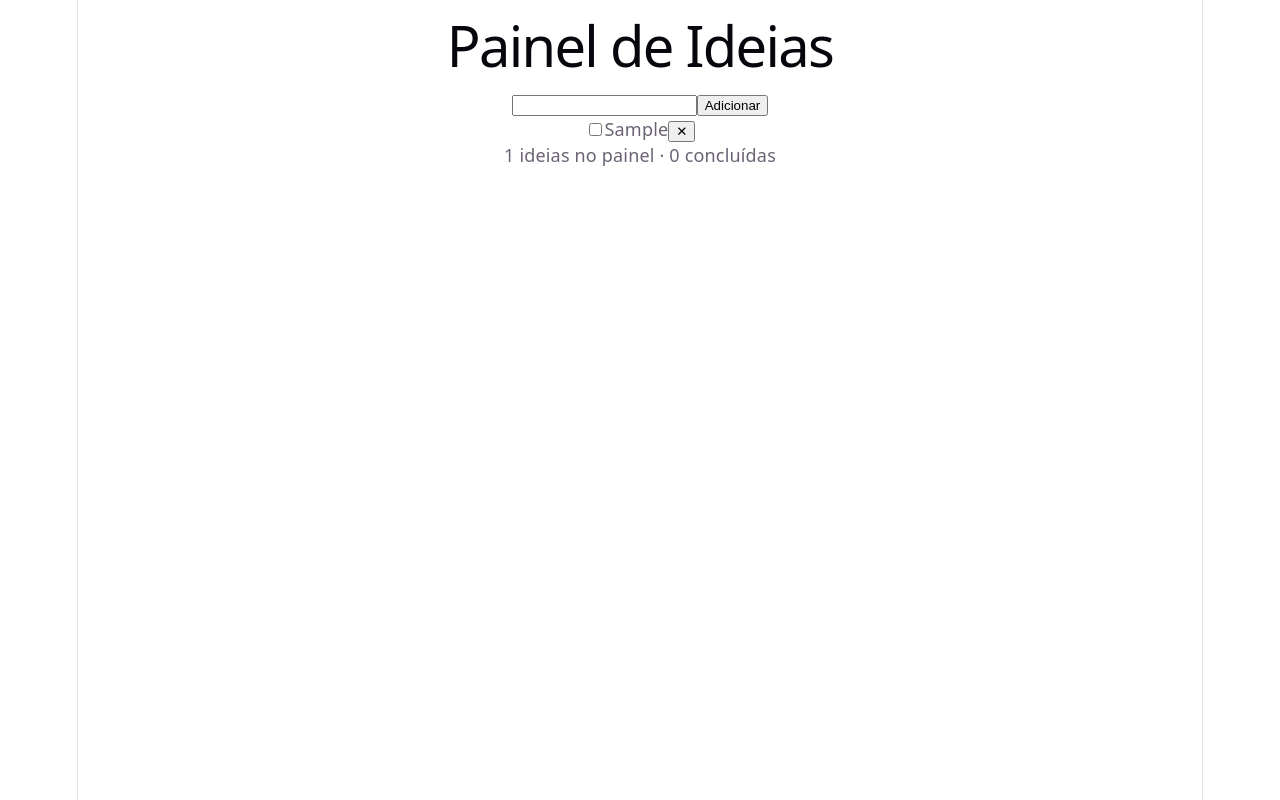
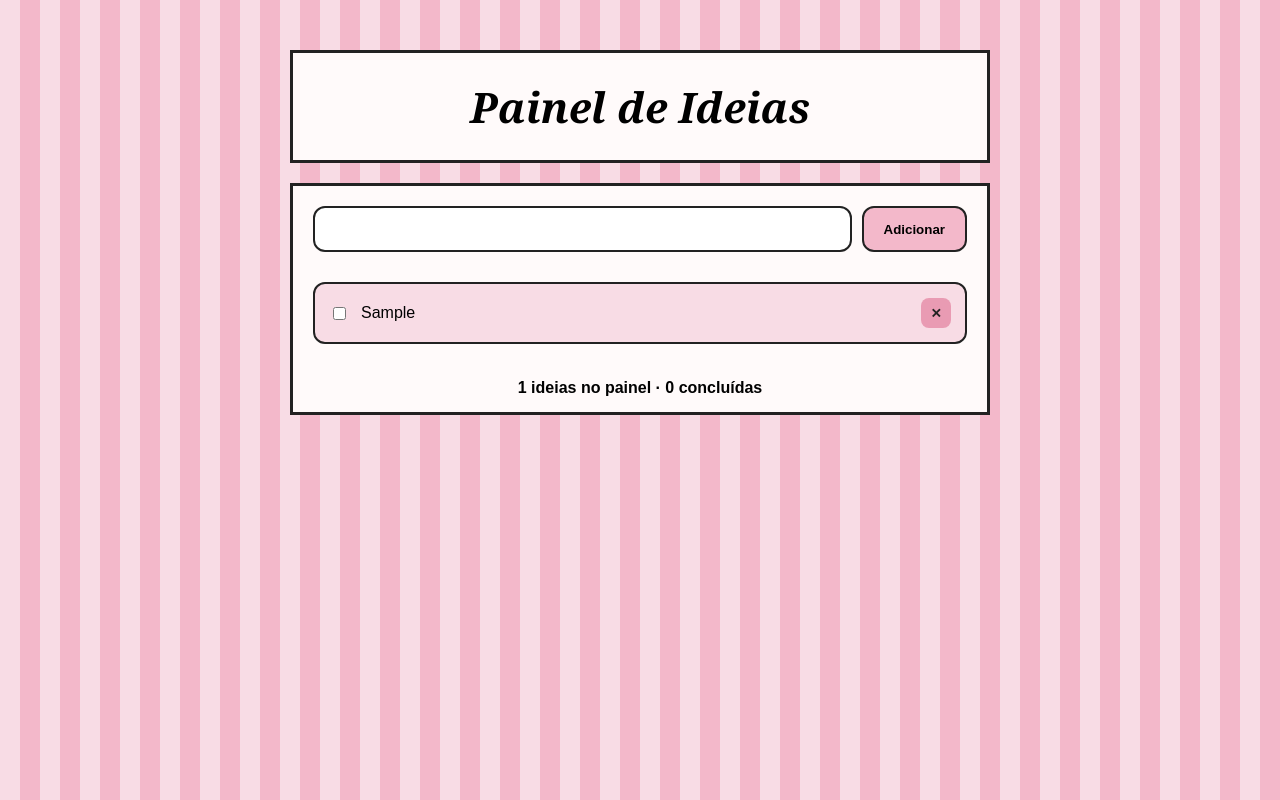
Before and after one commit to isayyzks/painel-de-ideias, a React (Vite) app in the folder painel/: page / in a window 1280 px wide. Both pictures are taken after typing "Sample" into the empty fields and a click on the button "Adicionar". Built offline with nearby package versions, Linux system fonts and the light colour scheme.

Commit message:
feat: Estilização do painel de ideias

```diff
--- a/painel/src/App.css
+++ b/painel/src/App.css
@@ -1,184 +1,150 @@
-.counter {
-  font-size: 16px;
-  padding: 5px 10px;
-  border-radius: 5px;
-  color: var(--accent);
-  background: var(--accent-bg);
-  border: 2px solid transparent;
-  transition: border-color 0.3s;
-  margin-bottom: 24px;
+.pagina {
+  min-height: 100vh;
+  background-color: #f8dce5;
 
-  &:hover {
-    border-color: var(--accent-border);
-  }
-  &:focus-visible {
-    outline: 2px solid var(--accent);
-    outline-offset: 2px;
-  }
+  background-image: repeating-linear-gradient(
+    90deg,
+    #f8dce5 0px,
+    #f8dce5 20px,
+    #f3b8ca 20px,
+    #f3b8ca 40px
+  );
+
+  padding: 50px 20px;
+  text-align: center;
 }
 
-.hero {
-  position: relative;
+.pagina h1 {
+  width: 90%;
+  max-width: 700px;
+  margin: 0 auto;
+  padding: 25px;
 
-  .base,
-  .framework,
-  .vite {
-    inset-inline: 0;
-    margin: 0 auto;
-  }
+  background-color: #fffafa;
+  border: 3px solid #222;
 
-  .base {
-    width: 170px;
-    position: relative;
-    z-index: 0;
-  }
-
-  .framework,
-  .vite {
-    position: absolute;
-  }
-
-  .framework {
-    z-index: 1;
-    top: 34px;
-    height: 28px;
-    transform: perspective(2000px) rotateZ(300deg) rotateX(44deg) rotateY(39deg)
-      scale(1.4);
-  }
-
-  .vite {
-    z-index: 0;
-    top: 107px;
-    height: 26px;
-    width: auto;
-    transform: perspective(2000px) rotateZ(300deg) rotateX(40deg) rotateY(39deg)
-      scale(0.8);
-  }
+  font-family: Georgia, serif;
+  font-style: italic;
+  font-size: 42px;
 }
 
-#center {
+.formulario {
+  width: 90%;
+  max-width: 700px;
+  margin: 20px auto 0;
+  padding: 20px;
+
+  background-color: #fffafa;
+  border-left: 3px solid #222;
+  border-right: 3px solid #222;
+  border-top: 3px solid #222;
+
   display: flex;
-  flex-direction: column;
-  gap: 25px;
-  place-content: center;
-  place-items: center;
-  flex-grow: 1;
-
-  @media (max-width: 1024px) {
-    padding: 32px 20px 24px;
-    gap: 18px;
-  }
+  gap: 10px;
 }
 
-#next-steps {
-  display: flex;
-  border-top: 1px solid var(--border);
-  text-align: left;
+.formulario input {
+  flex: 1;
+  padding: 12px;
 
-  & > div {
-    flex: 1 1 0;
-    padding: 32px;
-    @media (max-width: 1024px) {
-      padding: 24px 20px;
-    }
-  }
+  border: 2px solid #222;
+  border-radius: 12px;
+  background-color: white;
 
-  .icon {
-    margin-bottom: 16px;
-    width: 22px;
-    height: 22px;
-  }
 
-  @media (max-width: 1024px) {
-    flex-direction: column;
-    text-align: center;
-  }
+  font-size: 16px;
 }
 
-#docs {
-  border-right: 1px solid var(--border);
+.formulario button {
+  padding: 12px 20px;
 
-  @media (max-width: 1024px) {
-    border-right: none;
-    border-bottom: 1px solid var(--border);
-  }
+  background-color: #f3b8ca;
+  border: 2px solid #222;
+  border-radius: 12px;
+
+  font-weight: bold;
+  cursor: pointer;
 }
 
-#next-steps ul {
-  list-style: none;
-  padding: 0;
-  display: flex;
-  gap: 8px;
-  margin: 32px 0 0;
+.lista-ideias {
+  width: 90%;
+  max-width: 700px;
+  margin: 0 auto;
 
-  .logo {
-    height: 18px;
-  }
+  background-color: #fffafa;
+  padding: 10px 20px;
 
-  a {
-    color: var(--text-h);
-    font-size: 16px;
-    border-radius: 6px;
-    background: var(--social-bg);
-    display: flex;
-    padding: 6px 12px;
-    align-items: center;
-    gap: 8px;
-    text-decoration: none;
-    transition: box-shadow 0.3s;
-
-    &:hover {
-      box-shadow: var(--shadow);
-    }
-    .button-icon {
-      height: 18px;
-      width: 18px;
-    }
-  }
-
-  @media (max-width: 1024px) {
-    margin-top: 20px;
-    flex-wrap: wrap;
-    justify-content: center;
-
-    li {
-      flex: 1 1 calc(50% - 8px);
-    }
-
-    a {
-      width: 100%;
-      justify-content: center;
-      box-sizing: border-box;
-    }
-  }
+  border-left: 3px solid #222;
+  border-right: 3px solid #222;
 }
 
-#spacer {
-  height: 88px;
-  border-top: 1px solid var(--border);
-  @media (max-width: 1024px) {
-    height: 48px;
-  }
+.ideia {
+  display: flex;
+  align-items: center;
+  gap: 12px;
+
+  margin-bottom: 10px;
+  padding: 14px;
+
+  background-color: #f8dce5;
+  border: 2px solid #222;
+  border-radius: 12px;
+
+  text-align: left;
 }
 
-.ticks {
-  position: relative;
-  width: 100%;
+.ideia span {
+  flex: 1;
+}
 
-  &::before,
-  &::after {
-    content: '';
-    position: absolute;
-    top: -4.5px;
-    border: 5px solid transparent;
-  }
+.feita {
+  text-decoration: line-through;
+  opacity: 0.6;
+}
 
-  &::before {
-    left: 0;
-    border-left-color: var(--border);
-  }
-  &::after {
-    right: 0;
-    border-right-color: var(--border);
-  }
+.botao-remover {
+  background-color: #e99bb3;
+  color: #222;
+
+  border: none;
+  border-radius: 8px;
+
+  width: 30px;
+  height: 30px;
+
+  font-weight: bold;
+  cursor: pointer;
 }
+
+.botao-remover:hover {
+  background-color: #df7fa0;
+}
+
+.erro {
+  width: 90%;
+  max-width: 700px;
+  margin: 0 auto;
+  padding: 8px 20px;
+
+  background-color: #fffafa;
+  color: #b54263;
+
+  font-size: 14px;
+  font-weight: bold;
+}
+
+footer {
+  width: 90%;
+  max-width: 700px;
+  margin: 0 auto;
+  padding: 15px 20px;
+
+  background-color: #fffafa;
+
+  border-left: 3px solid #222;
+  border-right: 3px solid #222;
+  border-bottom: 3px solid #222;
+
+  font-weight: bold;
+  text-align: center;
+}
--- a/painel/src/App.jsx
+++ b/painel/src/App.jsx
@@ -1,4 +1,5 @@
 import { useState } from 'react'
+import './App.css'
 
 function App() {
   const [ideias, setIdeias] = useState([])
@@ -20,7 +21,8 @@ function App() {
     }
 
     setIdeias((atual) => [...atual, ideia])
-setNovaIdeia('')
+    setNovaIdeia('')
+    setErro('')
   }
 
   function alternarIdeia(id) {
@@ -40,24 +42,27 @@ function removerIdeia(id) {
 }
 
   return (
-    <div>
+    <div className="pagina">
   <h1>Painel de Ideias</h1>
 
-  <form onSubmit={adicionarIdeia}>
+  <form  className="formulario" onSubmit={adicionarIdeia}>
     <input
       type="text"
       value={novaIdeia}
-      onChange={(event) => setNovaIdeia(event.target.value)}
+      onChange={(event) => {
+        setNovaIdeia(event.target.value)
+        setErro('')
+      }}
     />
 
     <button type="submit">Adicionar</button>
   </form>
 
-  {erro && <p>{erro}</p>}
+  {erro && <p className="erro">{erro}</p>}
 
-  <div>
+  <div className="lista-ideias">
   {ideias.map((ideia) => (
-    <div key={ideia.id}>
+    <div className="ideia" key={ideia.id}>
     <input type = "checkbox"
     checked = {ideia.feita}
     onChange={() => alternarIdeia(ideia.id)} />
@@ -66,7 +71,9 @@ function removerIdeia(id) {
         {ideia.texto}
       </span>
 
-      <button onClick={() => removerIdeia(ideia.id)}>✕</button>
+      <button
+        className="botao-remover"
+      onClick={() => removerIdeia(ideia.id)}>✕</button>
 
     </div>
   ))}
--- a/painel/src/index.css
+++ b/painel/src/index.css
@@ -1,111 +1,10 @@
-:root {
-  --text: #6b6375;
-  --text-h: #08060d;
-  --bg: #fff;
-  --border: #e5e4e7;
-  --code-bg: #f4f3ec;
-  --accent: #aa3bff;
-  --accent-bg: rgba(170, 59, 255, 0.1);
-  --accent-border: rgba(170, 59, 255, 0.5);
-  --social-bg: rgba(244, 243, 236, 0.5);
-  --shadow:
-    rgba(0, 0, 0, 0.1) 0 10px 15px -3px, rgba(0, 0, 0, 0.05) 0 4px 6px -2px;
-
-  --sans: system-ui, 'Segoe UI', Roboto, sans-serif;
-  --heading: system-ui, 'Segoe UI', Roboto, sans-serif;
-  --mono: ui-monospace, Consolas, monospace;
-
-  font: 18px/145% var(--sans);
-  letter-spacing: 0.18px;
-  color-scheme: light dark;
-  color: var(--text);
-  background: var(--bg);
-  font-synthesis: none;
-  text-rendering: optimizeLegibility;
-  -webkit-font-smoothing: antialiased;
-  -moz-osx-font-smoothing: grayscale;
-
-  @media (max-width: 1024px) {
-    font-size: 16px;
-  }
-}
-
-@media (prefers-color-scheme: dark) {
-  :root {
-    --text: #9ca3af;
-    --text-h: #f3f4f6;
-    --bg: #16171d;
-    --border: #2e303a;
-    --code-bg: #1f2028;
-    --accent: #c084fc;
-    --accent-bg: rgba(192, 132, 252, 0.15);
-    --accent-border: rgba(192, 132, 252, 0.5);
-    --social-bg: rgba(47, 48, 58, 0.5);
-    --shadow:
-      rgba(0, 0, 0, 0.4) 0 10px 15px -3px, rgba(0, 0, 0, 0.25) 0 4px 6px -2px;
-  }
-
-  #social .button-icon {
-    filter: invert(1) brightness(2);
-  }
+* {
+  box-sizing: border-box;
 }
 
 body {
   margin: 0;
+  min-width: 320px;
+  min-height: 100vh;
+  font-family: Arial, sans-serif;
 }
-
-#root {
-  width: 1126px;
-  max-width: 100%;
-  margin: 0 auto;
-  text-align: center;
-  border-inline: 1px solid var(--border);
-  min-height: 100svh;
-  display: flex;
-  flex-direction: column;
-  box-sizing: border-box;
-}
-
-h1,
-h2 {
-  font-family: var(--heading);
-  font-weight: 500;
-  color: var(--text-h);
-}
-
-h1 {
-  font-size: 56px;
-  letter-spacing: -1.68px;
-  margin: 32px 0;
-  @media (max-width: 1024px) {
-    font-size: 36px;
-    margin: 20px 0;
-  }
-}
-h2 {
-  font-size: 24px;
-  line-height: 118%;
-  letter-spacing: -0.24px;
-  margin: 0 0 8px;
-  @media (max-width: 1024px) {
-    font-size: 20px;
-  }
-}
-p {
-  margin: 0;
-}
-
-code,
-.counter {
-  font-family: var(--mono);
-  display: inline-flex;
-  border-radius: 4px;
-  color: var(--text-h);
-}
-
-code {
-  font-size: 15px;
-  line-height: 135%;
-  padding: 4px 8px;
-  background: var(--code-bg);
-}
```
